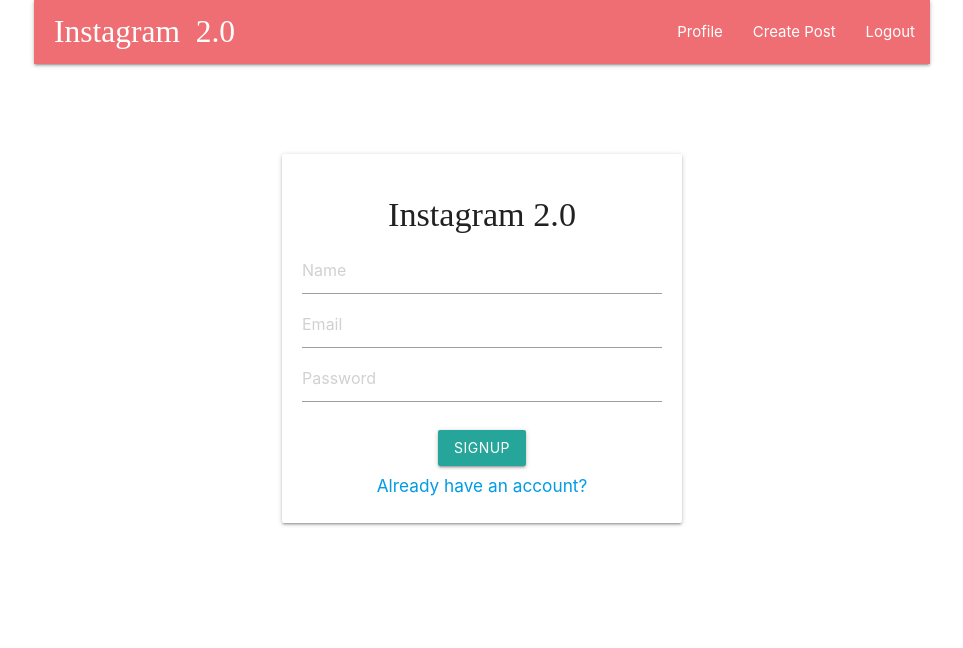
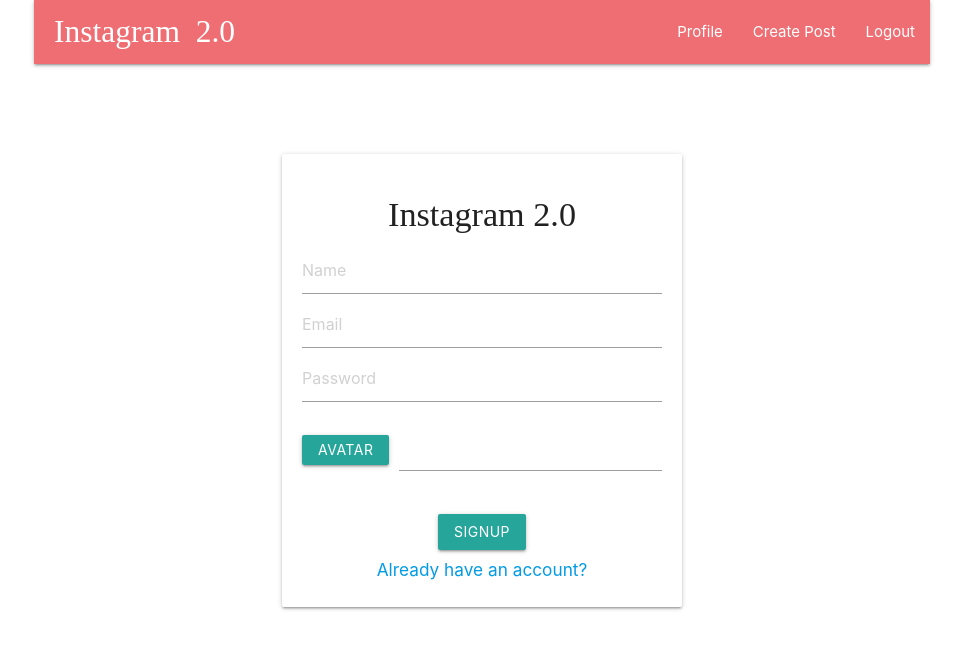
Before and after one commit to aydevelop/MERN-Instagram-2.0, a React (Create React App) app in the folder frontend/: page /signup in a window 1280 px wide. Shown: the top 648 px of the page, without its empty margins (158-1121 px from the left). Built offline with nearby package versions, Linux system fonts and the light colour scheme; sample sign-in values are in the browser's storage; a web font is replaced by a local one.

Commit message:
B. Restructuring

```diff
--- a/frontend/src/screens/Signup.js
+++ b/frontend/src/screens/Signup.js
@@ -7,6 +7,7 @@
   const [name, setName] = useState('')
   const [password, setPassword] = useState('')
   const [email, setEmail] = useState('')
+  const [avatar, setAvatar] = useState('')
 
   const postData = () => {
     const re = /^(([^<>()\\[\]\\.,;:\s@"]+(\.[^<>()\\[\]\\.,;:\s@"]+)*)|(".+"))@((\[[0-9]{1,3}\.[0-9]{1,3}\.[0-9]{1,3}\.[0-9]{1,3}\])|(([a-zA-Z\-0-9]+\.)+[a-zA-Z]{2,}))$/
@@ -59,6 +60,18 @@
           placeholder='Password'
           onChange={(e) => setPassword(e.target.value)}
         />
+        <div className='file-field input-field'>
+          <div
+            className='btn'
+            style={{ lineHeight: '2rem', height: 'auto', marginTop: '10px' }}
+          >
+            <span>Avatar</span>
+            <input type='file' onChange={(e) => setAvatar(e.target.files[0])} />
+          </div>
+          <div className='file-path-wrapper'>
+            <input className='file-path validate' type='text' />
+          </div>
+        </div>
         <button
           style={{ marginTop: '20px' }}
           className='btn waves-effect waves-light'
--- a/frontend/src/screens/UserProfile.js
+++ b/frontend/src/screens/UserProfile.js
@@ -41,6 +41,7 @@
     })
 
     dispatch({ type: 'UPDATE', payload: jResult.data.user2 })
+    localStorage.setItem('user', JSON.stringify(jResult.data.user2))
   })
 
   const unfollowUser = window.try(async () => {
@@ -64,6 +65,7 @@
     })
 
     dispatch({ type: 'UPDATE', payload: jResult.data.user2 })
+    localStorage.setItem('user', JSON.stringify(jResult.data.user2))
   })
 
   useEffect(() => {
```
Also changed, not shown: 1 other file (tests, documents, lock files or other folders).
